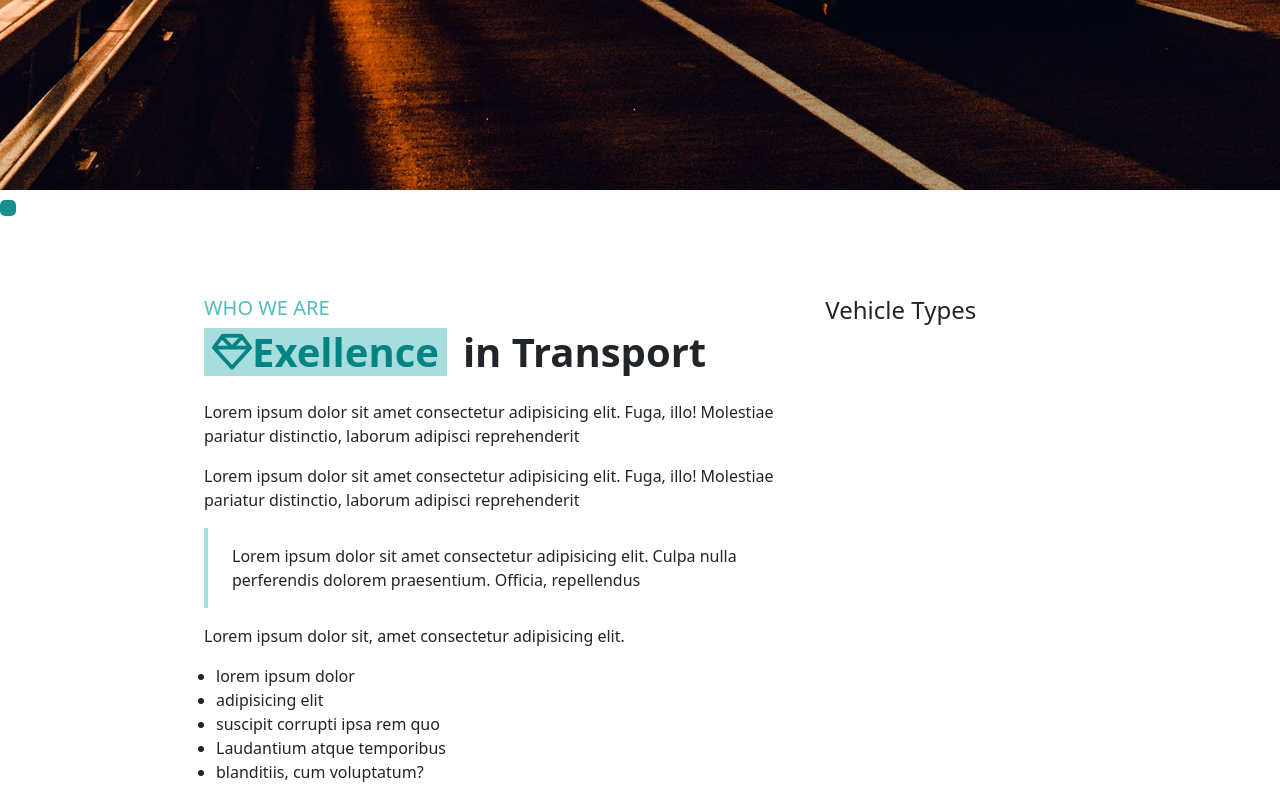
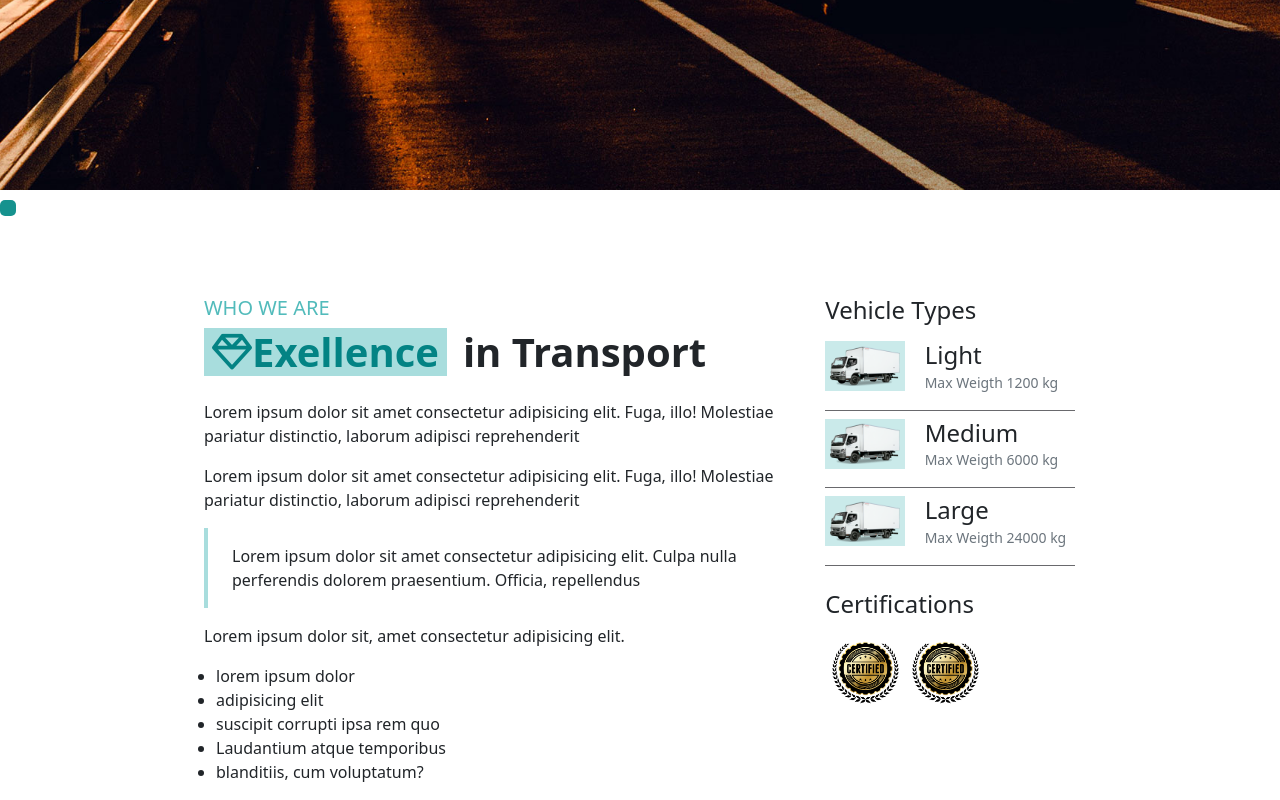
Before and after one commit to grossiValentina/proj-html-vuejs, a Vue app: page / in a window 1280 px wide. Shown: the part 650-1450 px from the top of the page. Built offline with nearby package versions, Linux system fonts and the light colour scheme.

Commit message:
add: prima sezione main

```diff
--- a/src/components/AppMain.vue
+++ b/src/components/AppMain.vue
@@ -1,6 +1,5 @@
 <script>
 import AppList from "./AppList.vue";
-import CardVehicle from "./CardVehicle.vue";
 
 export default {
     data() {
@@ -23,10 +22,26 @@ export default {
                 }
             ],
 
+            vehicleType: [
+                {
+                    size: "Light",
+                    maxWh: "Max Weigth 1200 kg"
+                },
+                {
+                    size: "Medium",
+                    maxWh: "Max Weigth 6000 kg"
+                },
+                {
+                    size: "Large",
+                    maxWh: "Max Weigth 24000 kg"
+                }
+            ]
+
         }
     },
-    components: {AppList, CardVehicle, }
+    components: { AppList, }
 }
+
 </script>
 
 
@@ -41,23 +56,53 @@ export default {
                     <h2 class="title-bg ps-2 pe-2"><i class="fa-regular fa-gem"></i>Exellence</h2>
                     <h2 class="ps-3">in Transport</h2>
                 </div>
-                <p class="pt-3">Lorem ipsum dolor sit amet consectetur adipisicing elit. Fuga, illo! Molestiae pariatur distinctio, laborum adipisci reprehenderit </p>
-                <p>Lorem ipsum dolor sit amet consectetur adipisicing elit. Fuga, illo! Molestiae pariatur distinctio, laborum adipisci reprehenderit </p>
+                <p class="pt-3">Lorem ipsum dolor sit amet consectetur adipisicing elit. Fuga, illo! Molestiae pariatur
+                    distinctio, laborum adipisci reprehenderit </p>
+                <p>Lorem ipsum dolor sit amet consectetur adipisicing elit. Fuga, illo! Molestiae pariatur distinctio,
+                    laborum adipisci reprehenderit </p>
                 <div class="line-green">
-                    <p class="font-italic ms-4 mb-0 pt-3">Lorem ipsum dolor sit amet consectetur adipisicing elit. Culpa nulla perferendis dolorem praesentium. Officia, repellendus </p>
+                    <p class="font-italic ms-4 mb-0 pt-3">Lorem ipsum dolor sit amet consectetur adipisicing elit. Culpa
+                        nulla perferendis dolorem praesentium. Officia, repellendus </p>
                 </div>
                 <p class="pt-3">Lorem ipsum dolor sit, amet consectetur adipisicing elit. </p>
 
                 <!-- lista dinamica  -->
                 <div>
-                   <AppList :list="list"/>
+                    <AppList :list="list" />
                 </div>
             </div>
 
             <!-- colonna Vehicle Types   -->
             <div class="col">
                 <h4>Vehicle Types</h4>
-               <CardVehicle />
+
+                <!-- card Vehicle Types   -->
+
+                <div v-for="item in vehicleType" class="my-card" style="max-width: 250px;">
+                    <div class="row">
+                        <div class="col-md-4">
+                            <img src="../assets/img/truck-1.png" alt="...">
+                        </div>
+                        <div class="col-md-8">
+                            <div class="card-content pb-0">
+                                <h4 class="title mb-0">{{ item.size }}</h4>
+                                <p class="text"><small class="text-muted">{{ item.maxWh }}</small></p>
+
+                            </div>
+                        </div>
+                    </div>
+                </div>
+
+                <!-- certifications   -->
+                <div class="mt-4">
+                    <h4>Certifications</h4>
+                    <img class="bg-white" src="../assets/img/certificate.png" alt="">
+                    <img class="bg-white" src="../assets/img/certificate.png" alt="">
+                </div>
+
+
+
+
             </div>
 
         </div>
@@ -75,16 +120,31 @@ export default {
 .container {
     padding-top: 5rem;
 };
-.title-bg{
+.title-bg {
     background-color: rgba($FountainBlue, 0.5);
     color: $BlueLagoon;
 };
-.line-green{
+.line-green {
     border-left: 4px solid rgba($FountainBlue, 0.5);
     height: 5rem;
 };
-ul{
+
+ul {
     margin-left: 12px;
     padding: 0;
-}
+};
+
+.my-card{
+  border-bottom: 1px solid $MidGray;
+};
+
+img{
+    padding: .3rem;
+    background-color:  rgba($FountainBlue, 0.3);
+    width: 5rem;
+    margin-top: .5rem;
+};
+.card-content{
+    padding: .5rem;
+};
 </style>
--- a/src/components/CardVehicle.vue
+++ /dev/null
@@ -1,61 +0,0 @@
-<script>
-
-export default {
-    props: {
-        vehicleType: {
-            type: Array,
-            default: () => [
-            {
-                size: "Light",
-                maxWh: "Max Weigth 1200 kg"
-            },
-            {
-                size: "Light",
-                maxWh: "Max Weigth 6000 kg"
-            },
-            {
-                size: "Light",
-                maxWh: "Max Weigth 24000 kg"
-            }
-        ]
-    },
-}
-}
-
-</script>
-
-
-<template>
-    <div v-for="(item, index) in vehicleTypes" :key="index"
-    class="my-card" style="max-width: 250px;">
-        <div class="row">
-            <div class="col-md-4">
-                <img src="../assets/img/truck-1.png"  alt="...">
-            </div>
-            <div class="col-md-8">
-                <div class="card-content pb-0">
-                    <h4 class="title mb-0">{{ vehicleType.size }}</h4>
-                    <p class="text"><small class="text-muted">{{ vehicleType.maxWh }} </small></p>
-                </div>
-            </div>
-        </div>
-    </div>
-</template>
-
-
-<style scoped lang="scss">
-@use "./style/partials/variables" as *;
-.my-card{
-  border-bottom: 1px solid $MidGray;
-};
-
-img{
-    padding: .3rem;
-    background-color:  rgba($FountainBlue, 0.3);
-    width: 5rem;
-    margin-top: .5rem;
-}
-.card-content{
-    padding: .5rem;
-}
-</style>
```
Also changed, not shown: src/components/AppCard.vue (added, +21 -0 lines), src/store.js (line endings or trailing spaces). Lines whose indentation alone changed are shown as unchanged.
